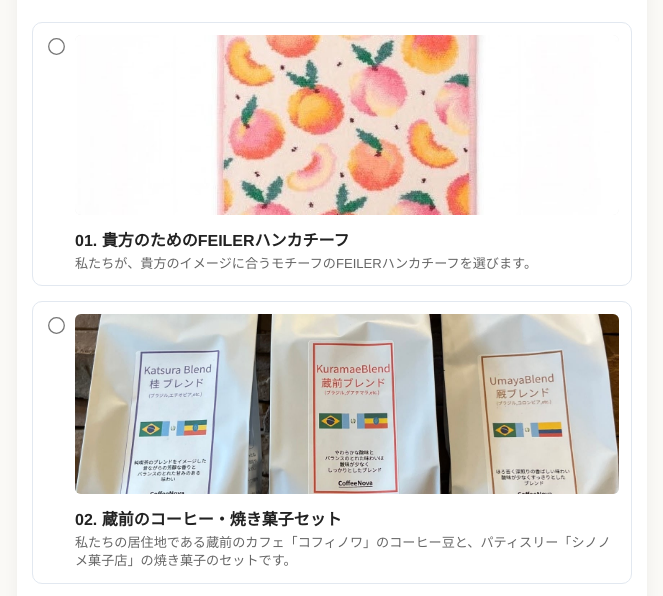
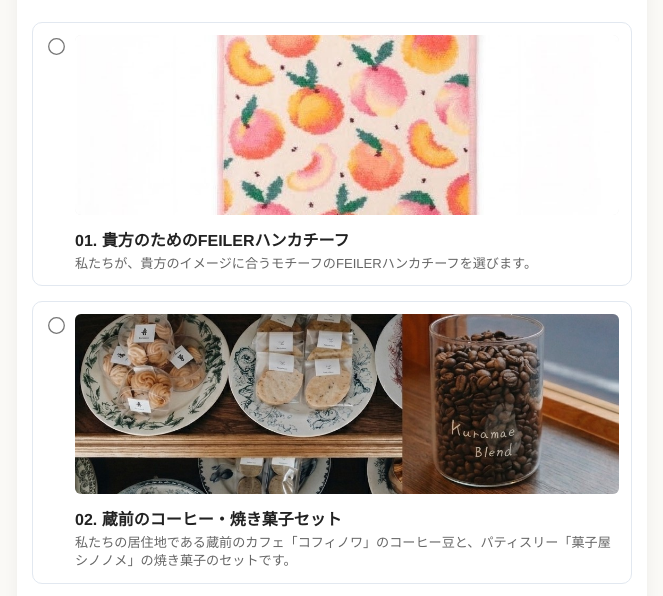
Before and after one commit to miyatatsu108-cyber/hikidemono, a plain HTML site: page index.html in a window 1280 px wide. Shown: the part 129-725 px from the top of the page, without its empty margins (308-971 px from the left). Drawn offline with Linux system fonts and the light colour scheme.

Commit message:
Update index.html

```diff
--- a/index.html
+++ b/index.html
@@ -176,9 +176,9 @@
       <label class="item-card">
         <input type="radio" name="item" value="02. 蔵前のコーヒー・焼き菓子セット" required>
         <div class="item-content">
-          <img src="1c94f72f0f4ee44cb85ecebbfa813224.jpg" alt="商品画像" class="item-image">
+          <img src="1786421420437.png" alt="商品画像" class="item-image">
           <div class="item-title">02. 蔵前のコーヒー・焼き菓子セット</div>
-          <div class="item-desc">私たちの居住地である蔵前のカフェ「コフィノワ」のコーヒー豆と、パティスリー「シノノメ菓子店」の焼き菓子のセットです。</div>
+          <div class="item-desc">私たちの居住地である蔵前のカフェ「コフィノワ」のコーヒー豆と、パティスリー「菓子屋シノノメ」の焼き菓子のセットです。</div>
         </div>
       </label>
 
```
